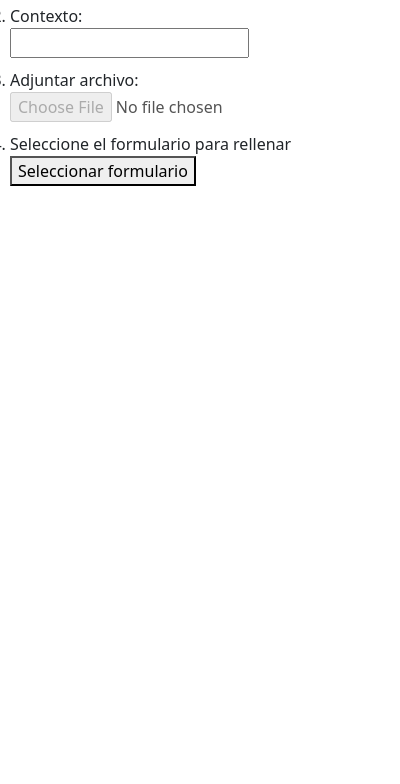
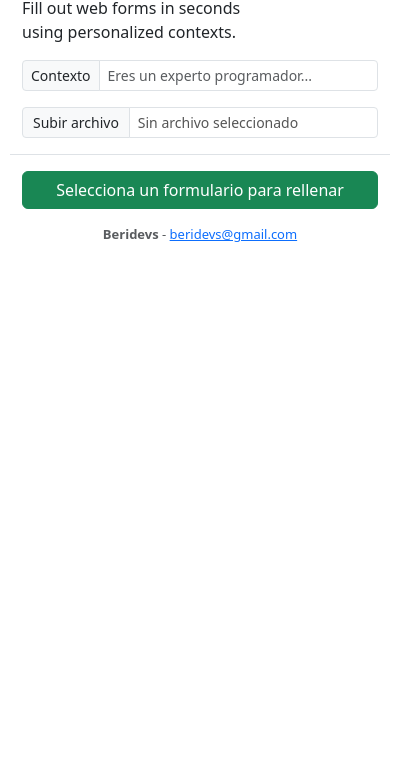
Before and after one commit to Berishten/QuickFill-IA, a browser extension: page popup.html in a window 400 px wide. Shown: the part 60-844 px from the top of the page. Drawn offline with Linux system fonts and the light colour scheme.

Commit message:
Se crea vista simple y se externalizan estilos

```diff
--- /dev/null
+++ b/css/styles.css
@@ -0,0 +1,45 @@
+body {
+	width: 400px;
+	padding: 10px;
+	padding-bottom: 0;
+	border-radius: 10px;
+}
+p {
+	font-size: medium;
+}
+address {
+	font-size: small;
+}
+.custom-file-upload {
+	border: 1px solid #dee2e6;
+	border-radius: 0.25rem;
+	border-top-right-radius: 0;
+	border-bottom-right-radius: 0;
+	font-size: 0.875rem;
+	padding: 0.25rem 0.5rem;
+	cursor: pointer;
+	background-color: #f8f9fa;
+
+	display: flex;
+	position: relative;
+	flex: 1 1 auto;
+	width: 1%;
+	min-width: 0;
+}
+.btnFile {
+	width: 100px;
+	text-align: center;
+}
+.custom-file-input {
+	display: none;
+}
+.file-name {
+	width: 70%;
+	font-size: 0.875rem;
+	margin-left: 10px;
+	color: #555;
+	display: block;
+	padding: 0.25rem 0.5rem;
+	border: 1px solid #dee2e6;
+	border-radius: 0.25rem;
+}
--- a/popup.html
+++ b/popup.html
@@ -3,40 +3,80 @@
 	<head>
 		<meta charset="UTF-8" />
 		<title>Extensión de Chrome</title>
-		<style>
-			li {
-				margin-bottom: 10px;
-			}
-		</style>
-		<link rel="stylesheet" href="./bootstrap/bootstrap.min.css" />
-		<script src="./bootstrap/bootstrap.bundle.min.js"></script>
+		<link rel="stylesheet" href="./css/styles.css" />
+		<link rel="stylesheet" href="./css/bootstrap/bootstrap.min.css" />
+		<script src="./css/bootstrap/bootstrap.bundle.min.js"></script>
 	</head>
 	<body>
-		<ol style="padding-left: 10px">
-			<li>
-				<label>Debe ingresar primero</label>
-				<br />
-				<button id="login" disabled>Login</button>
-			</li>
-			<li>
-				<label for="ctx">Contexto:</label>
-				<br />
-				<input type="text" id="ctx" />
-			</li>
-			<li>
-				<label for="addFile">Adjuntar archivo:</label>
-				<input
-					type="file"
-					id="addFile"
-					accept=".pdf, .jpg, .jpeg, .png, .txt, .doc, .xlsx, "
-					disabled />
-			</li>
-			<li>
-				<label>Seleccione el formulario para rellenar</label>
-				<br />
-				<button id="responderFormulario">Seleccionar formulario</button>
-			</li>
-		</ol>
+		<div class="container-fluid" style="margin-top: 12px">
+			<div class="row">
+				<div class="col-md-12">
+					<div class="row">
+						<div class="col-8">
+							<h4>QuickFillIA</h4>
+							<blockquote class="blockquote">
+								<p class="mb-0">
+									Fill out web forms in seconds using personalized contexts.
+								</p>
+							</blockquote>
+						</div>
+						<div class="col-4">
+							<button type="button" class="btn btn-block btn-sm btn-info w-100">
+								Login
+							</button>
+						</div>
+					</div>
+				</div>
+			</div>
+			<div class="row">
+				<div class="col-12">
+					<div class="input-group input-group-sm mb-3">
+						<span class="input-group-text">Contexto</span>
+						<input
+							type="text"
+							class="form-control"
+							placeholder="Eres un experto programador..."
+							aria-label="context"
+							id="ctx"
+							name="ctx"
+							aria-describedby="ctx" />
+					</div>
+					<div class="input-group input-group-sm mb-3">
+						<label class="custom-file-upload">
+							<input
+								type="file"
+								class="custom-file-input"
+								id="fileInput"
+								accept=".pdf, .jpg, .jpeg, .png, .txt, .docx, .xlsx" />
+							<span class="btnFile">Subir archivo</span>
+						</label>
+						<span id="fileName" class="file-name"
+							>Sin archivo seleccionado</span
+						>
+					</div>
+				</div>
+			</div>
+			<div class="row border-top pt-3">
+				<div class="col">
+					<hr class="dropdown-divider" />
+					<button
+						type="button"
+						id="responderFormulario"
+						class="btn btn-block w-100 text-center btn-success mb-3">
+						Selecciona un formulario para rellenar
+					</button>
+				</div>
+			</div>
+
+			<div class="row">
+				<div class="col-12 text-center text-muted">
+					<address>
+						<strong>Beridevs</strong> -
+						<a href="mailto:beridevs@gmail.com">beridevs@gmail.com</a>
+					</address>
+				</div>
+			</div>
+		</div>
 		<script src="popup.js"></script>
 	</body>
 </html>
--- a/popup.js
+++ b/popup.js
@@ -1,16 +1,9 @@
 let isFileUploaded = false;
+let ctxInput = null;
+
 document.addEventListener("DOMContentLoaded", function () {
-	let ctxInput = document.getElementById("ctx");
-
-	ctxInput.addEventListener("change", function () {
-		console.log("bucle");
-		const ctx = ctxInput.value;
-		chrome.runtime.sendMessage({ action: "save_data", ctx: ctx });
-	});
-
-	chrome.runtime.sendMessage({ action: "get_data" }, function (response) {
-		ctxInput.value = response;
-	});
+	showFileName();
+	setupContext();
 
 	document
 		.getElementById("responderFormulario")
@@ -23,3 +16,30 @@ document.addEventListener("DOMContentLoaded", function () {
 			});
 		});
 });
+
+function setupContext() {
+	ctxInput = document.getElementById("ctx");
+	ctxInput.addEventListener("change", function () {
+		console.log("bucle");
+		const ctx = ctxInput.value;
+		chrome.runtime.sendMessage({ action: "save_data", ctx: ctx });
+	});
+
+	chrome.runtime.sendMessage({ action: "get_data" }, function (response) {
+		ctxInput.value = response;
+	});
+}
+
+function showFileName() {
+	const fileInput = document.getElementById("fileInput");
+	const fileName = document.getElementById("fileName");
+
+	fileInput.addEventListener("change", function () {
+		const file = fileInput.files[0];
+		if (file) {
+			fileName.textContent = file.name;
+		} else {
+			fileName.textContent = "Elige tu archivo";
+		}
+	});
+}
```
Also changed, not shown: css/bootstrap/bootstrap.bundle.min.js (renamed from bootstrap/bootstrap.bundle.min.js), css/bootstrap/bootstrap.min.css (renamed from bootstrap/bootstrap.min.css).
